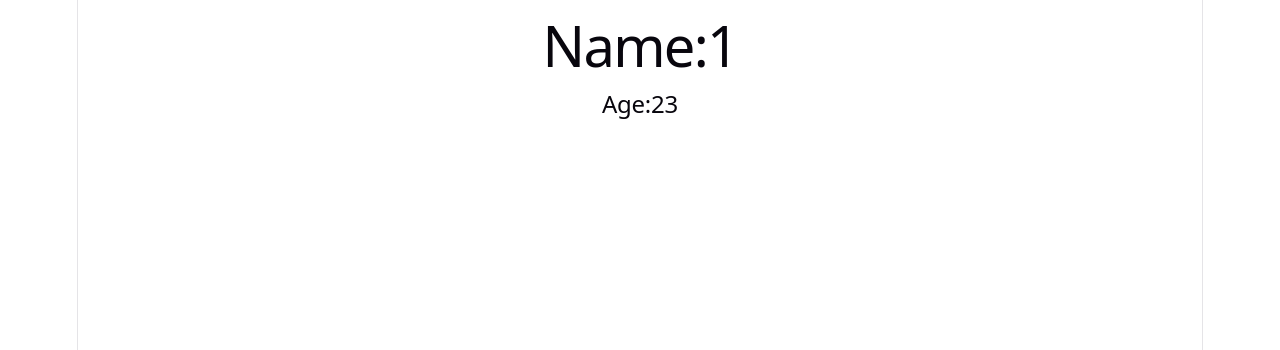
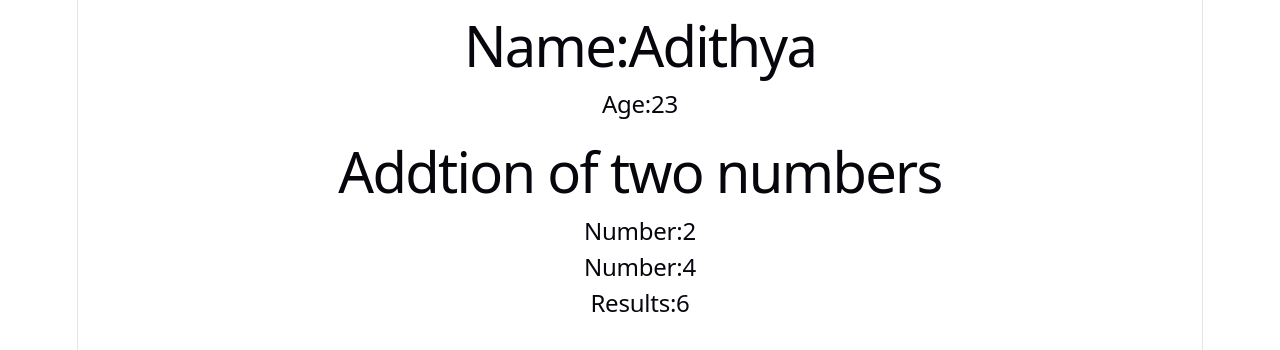
Before and after one commit to Adithya-vajrala/props-concepts, a React (Vite) app: page / in a window 1280 px wide. Shown: the top 350 px of the page. Built offline with nearby package versions, Linux system fonts and the light colour scheme.

Commit message:
feat:Example two added of props

```diff
--- a/src/Addtion.tsx
+++ b/src/Addtion.tsx
@@ -10,7 +10,9 @@ function Addtion({number1,number2}:AdditionProps) {
   return (
     <>
       <h1>Addtion of two numbers</h1>
-      <h2>Number:</h2>
+      <h2>Number:{number1}</h2>
+      <h2>Number:{number2}</h2>
+      <h2>Results:{number1 + number2}</h2>
     </>
   )
 }
--- a/src/App.tsx
+++ b/src/App.tsx
@@ -1,10 +1,12 @@
 import React from 'react'
 import Child from './Child'
+import Addtion from './Addtion'
 
 function App() {
   return (
     <>
-      <Child name = {1} age={23}></Child>
+      <Child name = "Adithya" age={23}></Child>
+      <Addtion number1={2} number2={4}></Addtion>
     </>
   )
 }
--- a/src/Child.tsx
+++ b/src/Child.tsx
@@ -1,11 +1,11 @@
 import React from 'react'
 
 type ChildProps = {
-    name:string;
-    age:number;
+    name?:string;
+    age?:number;
 }
 
-function Child({name,age}:ChildProps) {
+function Child({name="adithya",age=22}:ChildProps) {
   return (
     <>
       <h1>Name:{name}</h1>
--- a/src/EmployeeCard.tsx
+++ b/src/EmployeeCard.tsx
@@ -1,5 +1,7 @@
 import React from 'react'
+ type EmployeeCardProps = {
 
+ }
 
 function EmployeeCard() {
   return (
```
